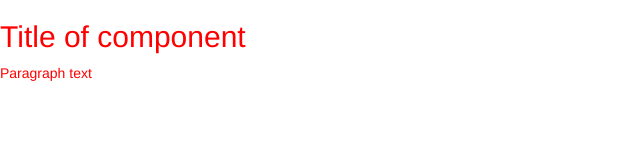
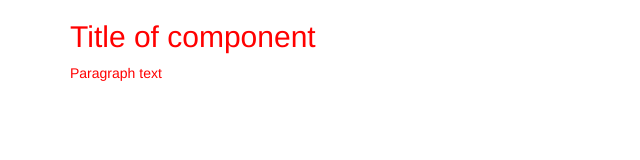
Before and after one commit to ben198/es6-es7-webpack, a React app: page / in a window 1280 px wide. Shown: the whole page, without its empty margins (0-640 px from the left). Built offline with nearby package versions, Linux system fonts and the light colour scheme.

Commit message:
root component is now App. dummy Foo component is now child of App

```diff
--- /dev/null
+++ b/src/components/App.js
@@ -0,0 +1,12 @@
+import React from 'react';
+import Foo from './Foo/Foo';
+
+export default class App extends React.Component {
+    render() {
+        return (
+            <div className="container">
+                <Foo/>
+            </div>
+        );
+    }
+}
--- a/src/components/Foo/Foo.js
+++ b/src/components/Foo/Foo.js
@@ -4,7 +4,7 @@ export default class Foo extends Component {
 
     render() {
         return (
-            <div>
+            <div className="foo">
                 <h2>Title of component</h2>
                 <p>Paragraph text</p>
             </div>
--- a/src/components/Foo/Foo.scss
+++ b/src/components/Foo/Foo.scss
@@ -1,3 +1,3 @@
-body {
+.foo {
     color: red;
 }
--- a/src/main.js
+++ b/src/main.js
@@ -1,10 +1,10 @@
 import React from 'react';
 import { render } from 'react-dom';
-import Foo from './components/Foo/Foo';
+import App from './components/App';
 import Bootstrap from 'bootstrap/dist/css/bootstrap.css';
 import './components/styles.scss';
 
 render(
-    <Foo/>,
+    <App/>,
     document.getElementById('appRoot')
 );
```
